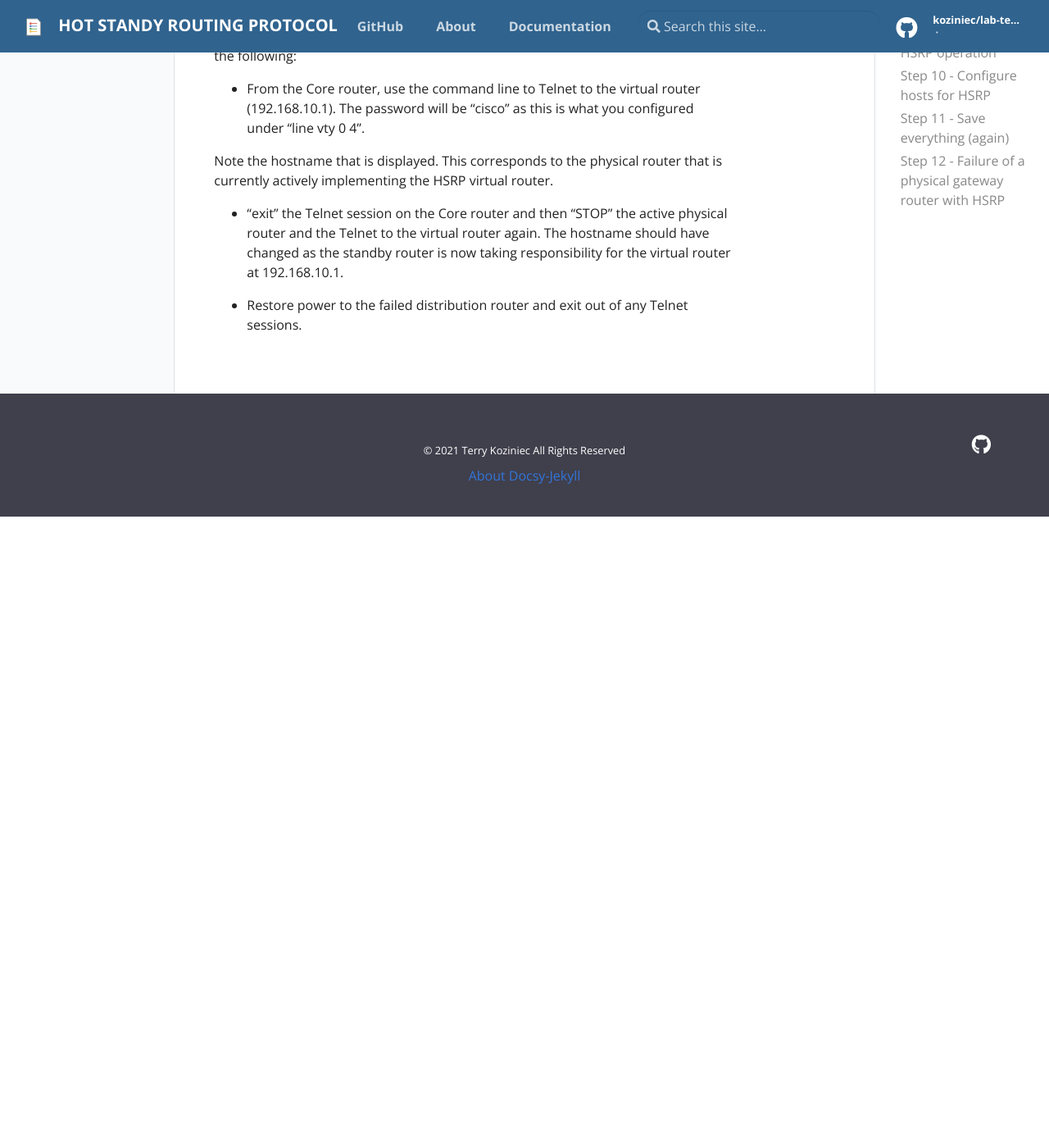
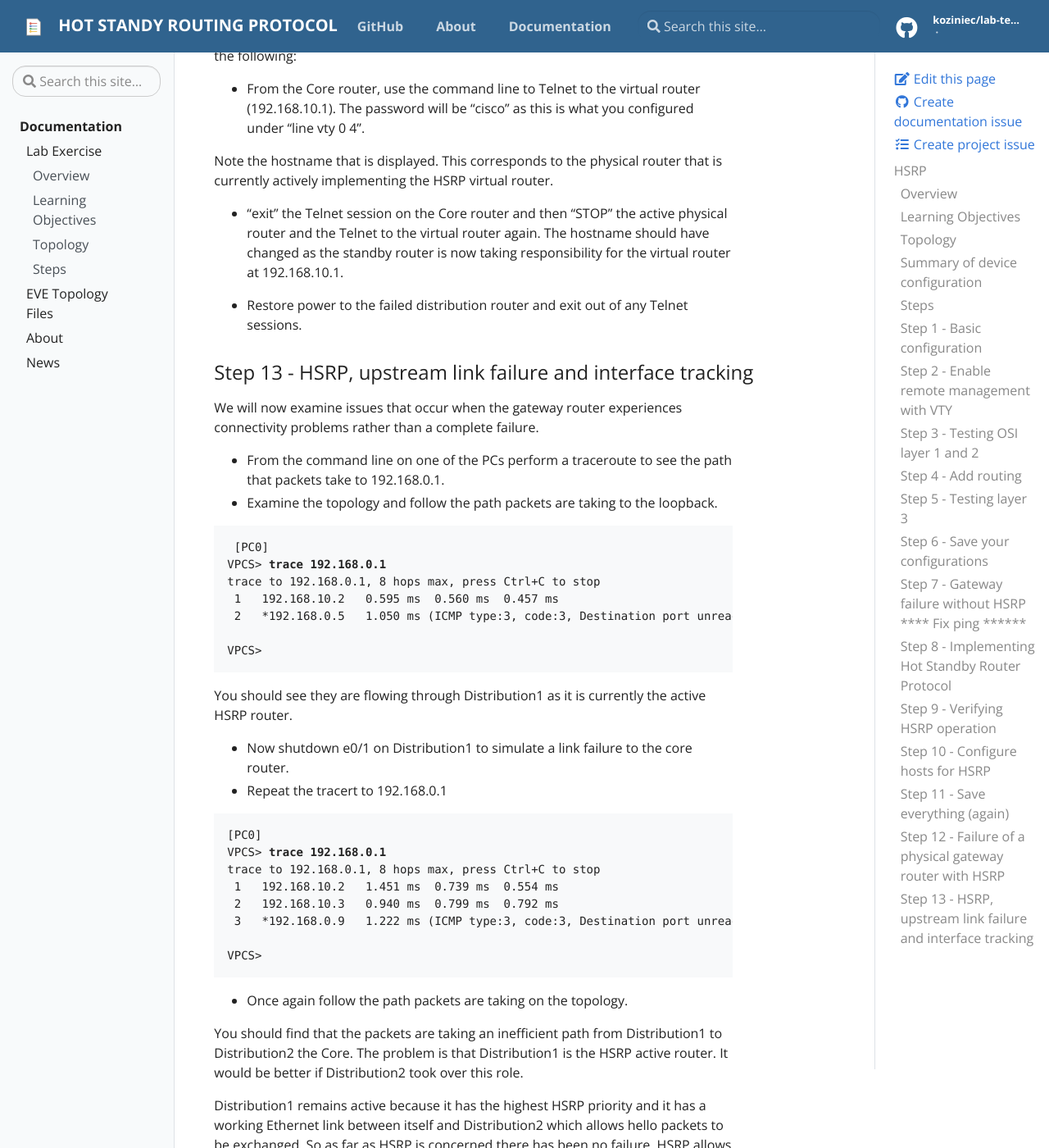
Before and after one commit to koziniec/HSRP, a Jekyll site: the page built from _docs/lab-exercise.md, in a window 1280 px wide and 1400 px high, scrolled down 7884 px. Shown: the whole window at 82% size. Built offline with Jekyll 4.4.1, drawn with Linux system fonts in a browser that asks for light colours; before the commit the page ends 8514 px from its top, so only the background shows below that; some of the changed text lies outside the part shown.

Commit message:
Update lab-exercise.md

```diff
--- a/_docs/lab-exercise.md
+++ b/_docs/lab-exercise.md
@@ -246,3 +246,50 @@ Note the hostname that is displayed. This corresponds to the physical router tha
 The hostname should have changed as the standby router is now taking responsibility for the virtual router at 192.168.10.1.
 
 - Restore power to the failed distribution router and exit out of any Telnet sessions.
+
+### Step 13 - HSRP, upstream link failure and interface tracking
+We will now examine issues that occur when the gateway router experiences connectivity problems rather than a complete failure.
+
+- From the command line on one of the PCs perform a traceroute to see the path that packets take to 192.168.0.1.
+- Examine the topology and follow the path packets are taking to the loopback.
+<pre>
+ [PC0]
+VPCS> <b>trace 192.168.0.1</b>
+trace to 192.168.0.1, 8 hops max, press Ctrl+C to stop
+ 1   192.168.10.2   0.595 ms  0.560 ms  0.457 ms
+ 2   *192.168.0.5   1.050 ms (ICMP type:3, code:3, Destination port unreachable)  *
+
+VPCS>
+</pre>
+
+You should see they are flowing through Distribution1 as it is currently the active HSRP router.
+
+- Now shutdown e0/1 on Distribution1 to simulate a link failure to the core router.
+- Repeat the tracert to 192.168.0.1
+
+<pre>
+[PC0]
+VPCS> <b>trace 192.168.0.1</b>
+trace to 192.168.0.1, 8 hops max, press Ctrl+C to stop
+ 1   192.168.10.2   1.451 ms  0.739 ms  0.554 ms
+ 2   192.168.10.3   0.940 ms  0.799 ms  0.792 ms
+ 3   *192.168.0.9   1.222 ms (ICMP type:3, code:3, Destination port unreachable)  *
+
+VPCS>
+</pre>
+
+- Once again follow the path packets are taking on the topology.
+
+You should find that the packets are taking an inefficient path from Distribution1 to Distribution2 the Core. The problem is that Distribution1 is the HSRP active router. It would be better if Distribution2 took over this role.
+
+Distribution1 remains active because it has the highest HSRP priority and it has a working Ethernet link between itself and Distribution2 which allows hello packets to be exchanged. So as far as HSRP is concerned there has been no failure. HSRP allows for this scenario with the HSRP track command.
+
+- Configure the commands below on Distribution1 and consider carefully the meaning of each command.
+
+This feature makes use of a Cisco technology called "object tracking". The first command track 1 interface Ethernet 0/1 line-protocol creates an object to be tracked and gives it an object ID of "1". The object is defined as the line-protocol on Ethernet 0/1. The line-protocol is "Ethernet". So the status of Ethernet (up or down) is what is being tracked. The final command standby 1 track 1 decrement 15 links HSRP (standby), virtual router 1 with object number 1 (created previously). When the object is triggered, the HSRP priority is decremented by 15. As the priority on Distribution1 is 105, a link failure on Ethernet 0/1 will reduce this by 15 producing an overall priority of 90. As Distribution2 is configured with the default priority (100) it becomes the Active router. This leads to a more efficient traffic flow.
+
+<pre></pre>
+Dist1(config)# <b>track 1 interface Ethernet 0/1 line-protocol</b>
+Dist1(config-track)# <b>exit</b>
+Dist1(config)# <b>interface Ethernet 0/0</b>
+Dist1(config-if)# <b>standby 1 track 1 decrement 15</b>
```
